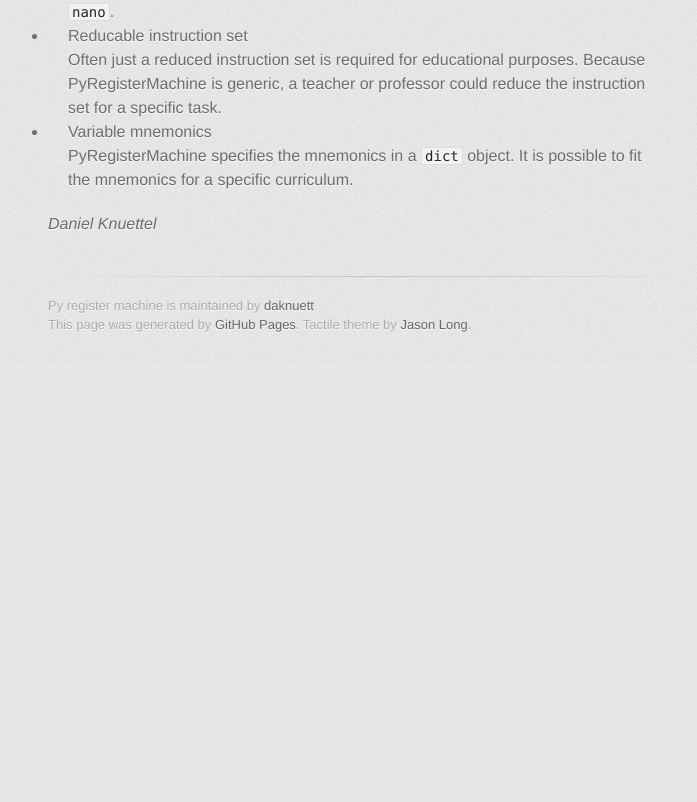
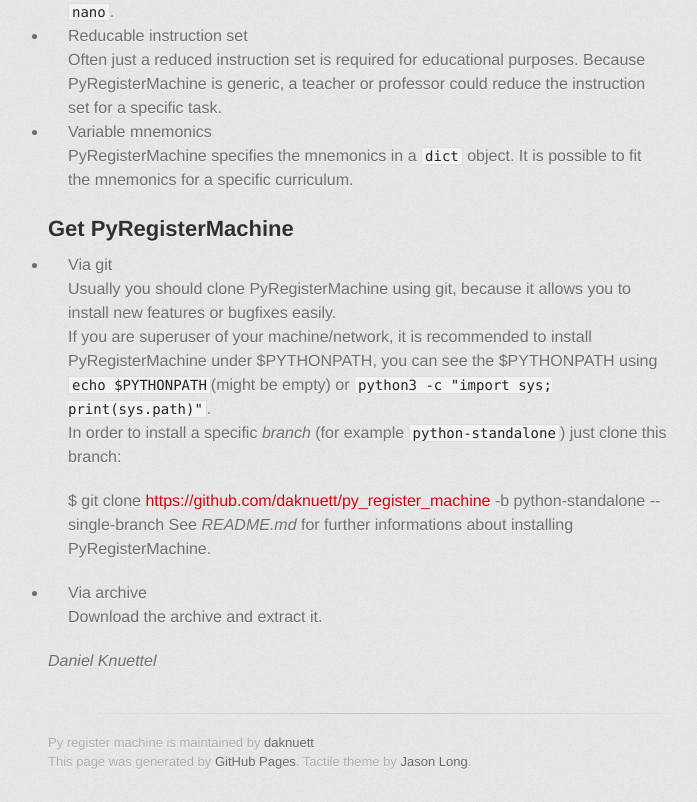
Before and after one commit to daknuett/py_register_machine, a plain HTML site: page index.html in a window 1280 px wide. Shown: the part 1662-2464 px from the top of the page, without its empty margins (282-979 px from the left). Before the commit the page ends 2027 px from the top, so only its background shows below. Drawn offline with Linux system fonts and the light colour scheme; a web font is replaced by a local one.

Commit message:
Create gh-pages branch via GitHub

```diff
--- a/index.html
+++ b/index.html
@@ -106,6 +106,23 @@
 PyRegisterMachine specifies the mnemonics in a <code>dict</code> object. It is possible to fit the mnemonics for a specific curriculum.</li>
 </ul>
 
+<h2>
+<a id="get-pyregistermachine" class="anchor" href="#get-pyregistermachine" aria-hidden="true"><span aria-hidden="true" class="octicon octicon-link"></span></a>Get PyRegisterMachine</h2>
+
+<ul>
+<li>
+<p>Via git<br>
+Usually you should clone PyRegisterMachine using git, because it allows you to install new features or bugfixes easily.<br>
+If you are superuser of your machine/network, it is recommended to install PyRegisterMachine under $PYTHONPATH, you can see the $PYTHONPATH using <code>echo $PYTHONPATH</code>(might be empty) or <code>python3 -c "import sys; print(sys.path)"</code>.<br>
+In order to install a specific <em>branch</em> (for example <code>python-standalone</code>) just clone this branch:</p>
+
+<p>$ git clone <a href="https://github.com/daknuett/py_register_machine">https://github.com/daknuett/py_register_machine</a> -b python-standalone --single-branch
+See <em>README.md</em> for further informations about installing PyRegisterMachine.</p>
+</li>
+<li><p>Via archive<br>
+Download the archive and extract it.</p></li>
+</ul>
+
 <p><em>Daniel Knuettel</em></p>
         </section>
 
```
Also changed, not shown: params.json (+1 -1 lines).
